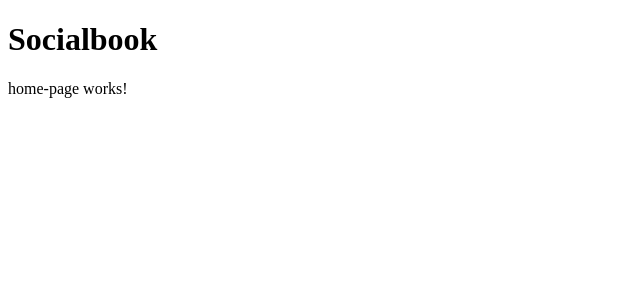
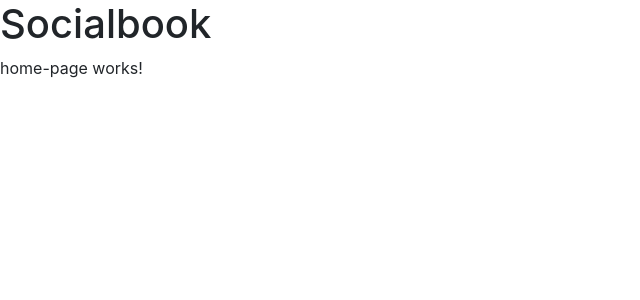
Before and after one commit to zdoonio/social-book, an Angular app: page / in a window 1280 px wide. Shown: the top 300 px of the page, without its empty margins (0-640 px from the left). Built offline with nearby package versions, Linux system fonts and the light colour scheme.

Commit message:
feat(styles): add bootstrap

```diff
--- a/package.json
+++ b/package.json
@@ -22,6 +22,7 @@
     "@angular/platform-browser": "~7.2.0",
     "@angular/platform-browser-dynamic": "~7.2.0",
     "@angular/router": "~7.2.0",
+    "bootstrap": "^4.3.1",
     "core-js": "^2.5.4",
     "rxjs": "~6.3.3",
     "tslib": "^1.9.0",
--- a/src/styles.scss
+++ b/src/styles.scss
@@ -1 +1,3 @@
 /* You can add global styles to this file, and also import other style files */
+
+@import "../node_modules/bootstrap/dist/css/bootstrap.css";
```
Also changed, not shown: 1 other file (tests, documents, lock files or other folders).
